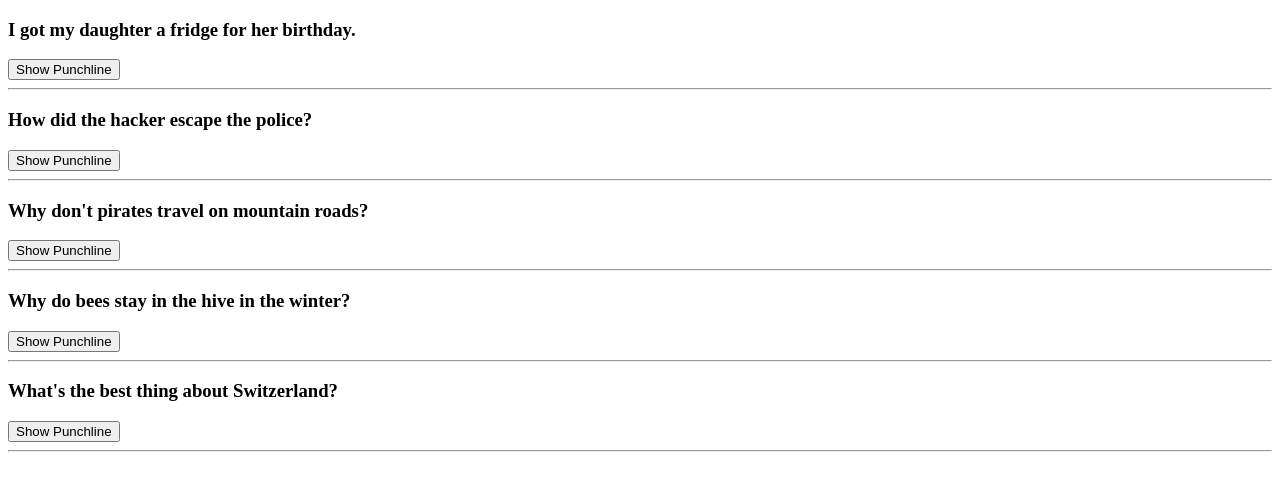
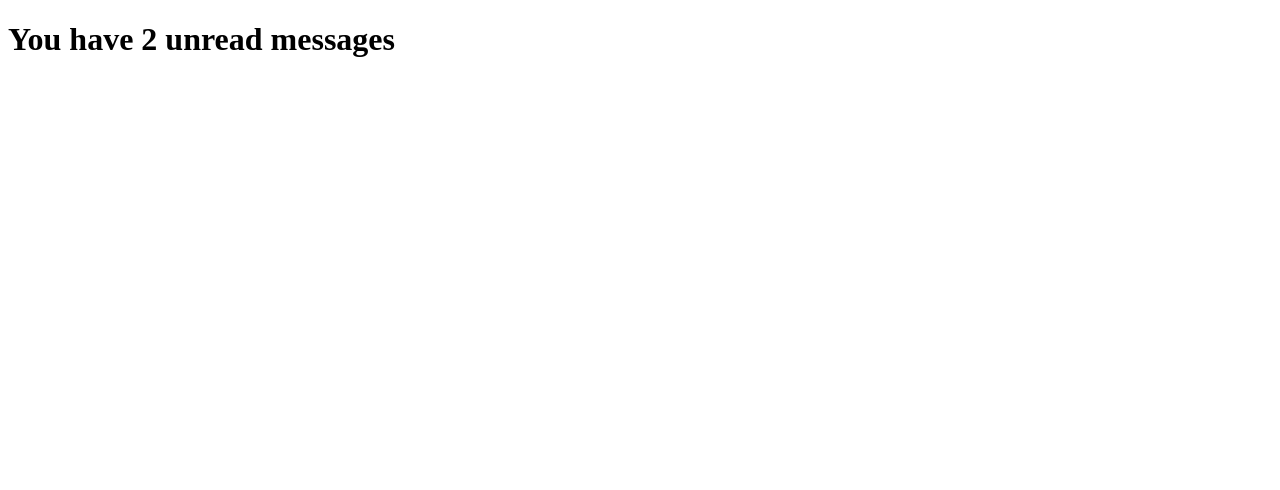
Before and after one commit to Fatima-hub333/myapp, a React (Create React App) app: page / in a window 1280 px wide. Shown: the top 490 px of the page. Built offline with nearby package versions, Linux system fonts and the light colour scheme.

Commit message:
Conditional rendering: practice

```diff
--- a/src/App.js
+++ b/src/App.js
@@ -1,23 +1,16 @@
+/* eslint-disable no-unused-vars */
 import React from 'react'
-import Joke from './Joke'
-import jokesData from './jokesData'
 
 const App = () => {
-  const jokeElements = jokesData.map(joke => {
-    return (
-      <Joke
-        key={joke.id}
-        setup={joke.setup}
-        punchline={joke.punchline}
-      />
-    )
-  })
+  const [messages, setMessages] = React.useState(["a", "b"])
+
   return (
     <div>
-      {jokeElements}
+      {
+        messages.length > 0 &&
+        <h1> You have {messages.length} unread messages</h1>}
     </div>
   )
-
 }
 
 export default App
```
